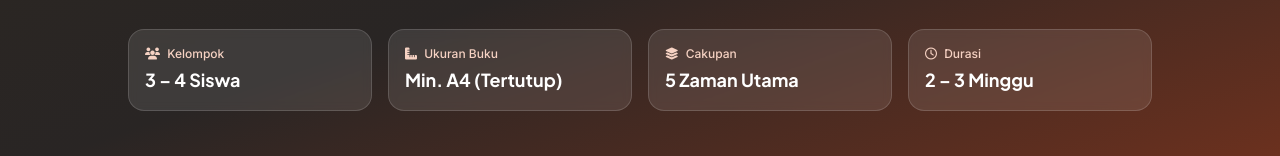
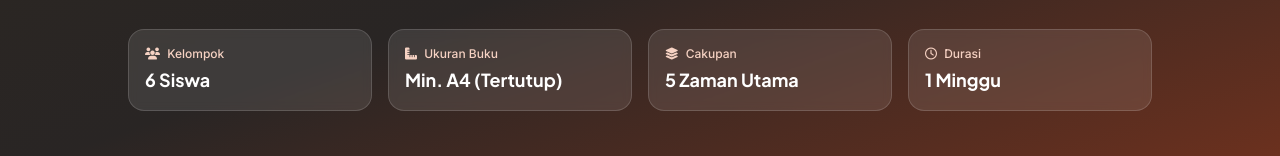
Before and after one commit to trisastra04/Kokurikuler_X, a plain HTML site: page index.html in a window 1280 px wide. Shown: the part 343-499 px from the top of the page. Drawn offline with nearby package versions, Linux system fonts and the light colour scheme.

Commit message:
Update index.html

```diff
--- a/index.html
+++ b/index.html
@@ -113,7 +113,7 @@
             <div class="grid grid-cols-2 sm:grid-cols-4 gap-3 sm:gap-4">
                 <div class="bg-white/10 backdrop-blur-sm border border-white/15 rounded-2xl p-3.5 sm:p-4">
                     <div class="text-terracotta-200 text-xs font-medium mb-1"><i class="fa-solid fa-users mr-1"></i> Kelompok</div>
-                    <div class="font-display font-bold text-base sm:text-lg">3 – 4 Siswa</div>
+                    <div class="font-display font-bold text-base sm:text-lg">6 Siswa</div>
                 </div>
                 <div class="bg-white/10 backdrop-blur-sm border border-white/15 rounded-2xl p-3.5 sm:p-4">
                     <div class="text-terracotta-200 text-xs font-medium mb-1"><i class="fa-solid fa-ruler-combined mr-1"></i> Ukuran Buku</div>
@@ -125,7 +125,7 @@
                 </div>
                 <div class="bg-white/10 backdrop-blur-sm border border-white/15 rounded-2xl p-3.5 sm:p-4">
                     <div class="text-terracotta-200 text-xs font-medium mb-1"><i class="fa-regular fa-clock mr-1"></i> Durasi</div>
-                    <div class="font-display font-bold text-base sm:text-lg">2 – 3 Minggu</div>
+                    <div class="font-display font-bold text-base sm:text-lg">1 Minggu</div>
                 </div>
             </div>
         </div>
```
